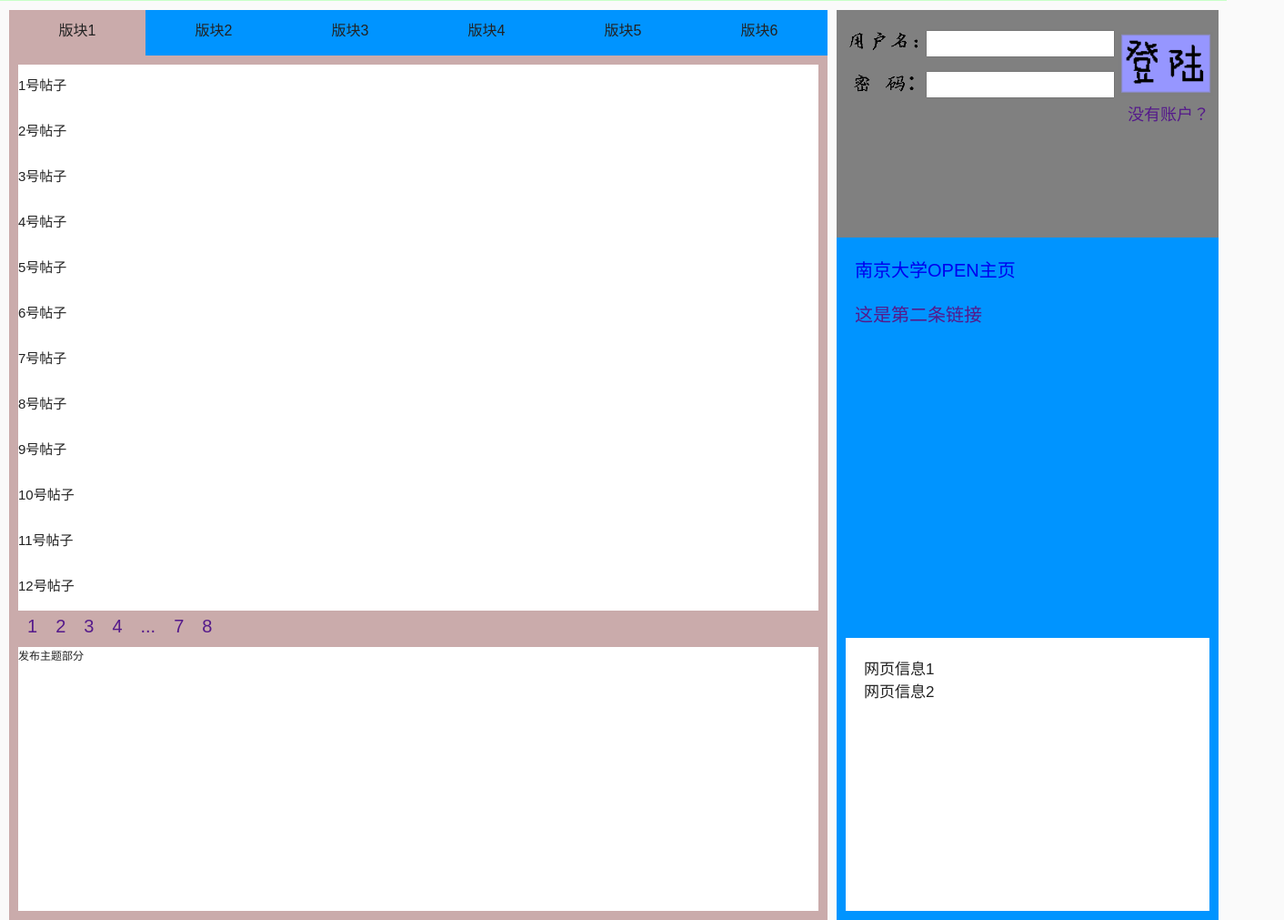
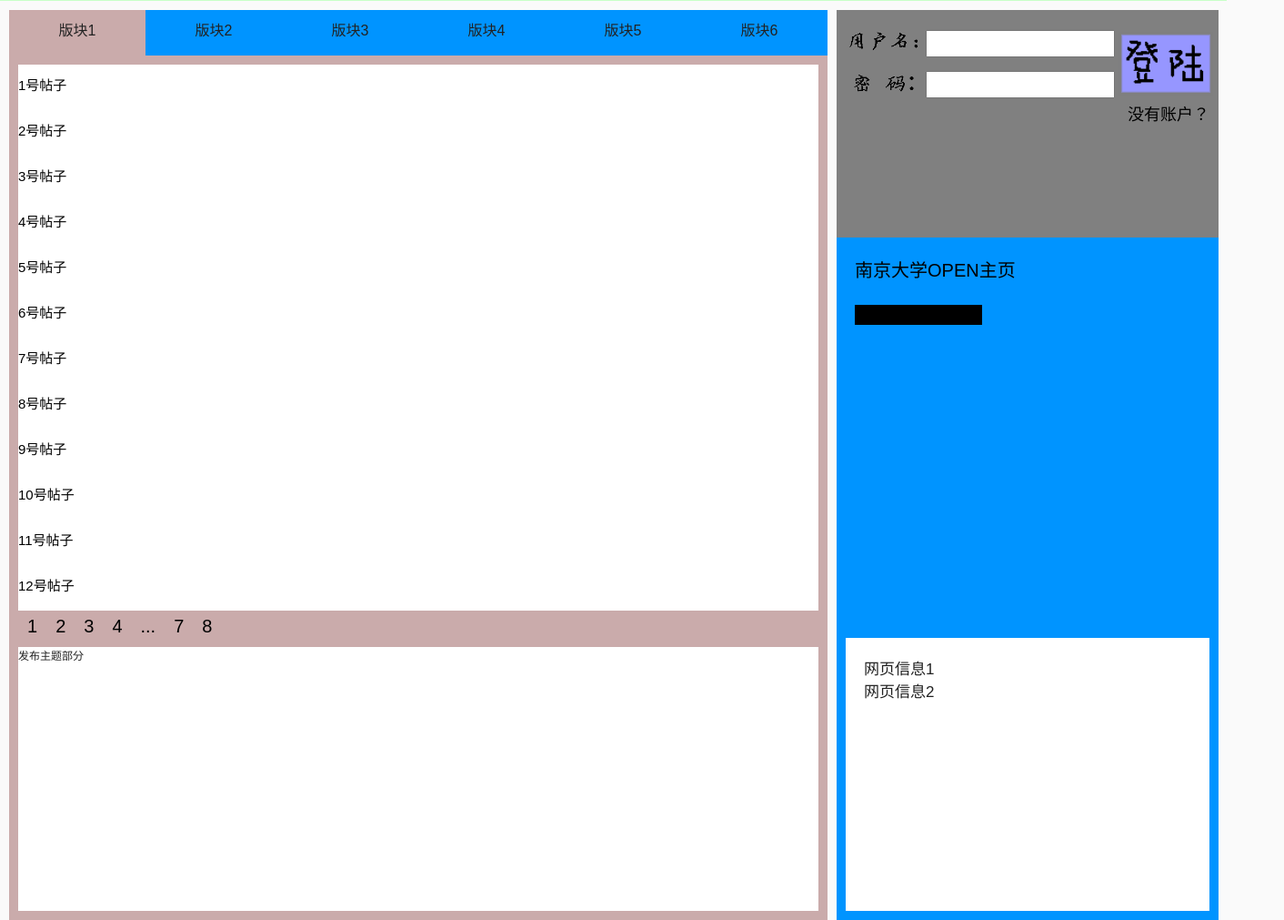
Before and after one commit to NJUOPEN/Portal-BBS, a PHP site: page /newOPEN.html in a window 1680 px wide. Shown: the part 299-1310 px from the top of the page at 91% size, without its empty margins (0-1412 px from the left). Run offline with PHP 8.4, Linux system fonts and the light colour scheme.

Commit message:
增加了一个好玩的样式 弹性问题还是没解决=。=

```diff
--- a/网页样式/newOpen/newOPEN.html
+++ b/网页样式/newOpen/newOPEN.html
@@ -31,18 +31,18 @@
 
         <div class="postList-div-post-field">
             <ul>
-                <li class="postList-post">1号帖子</li>
-                <li class="postList-post">2号帖子</li>
-                <li class="postList-post">3号帖子</li>
-                <li class="postList-post">4号帖子</li>
-                <li class="postList-post">5号帖子</li>
-                <li class="postList-post">6号帖子</li>
-                <li class="postList-post">7号帖子</li>
-                <li class="postList-post">8号帖子</li>
-                <li class="postList-post">9号帖子</li>
-                <li class="postList-post">10号帖子</li>
-                <li class="postList-post">11号帖子</li>
-                <li class="postList-post">12号帖子</li>
+                <li class="postList-post"><a href="">1号帖子</a></li>
+                <li class="postList-post"><a href="">2号帖子</a></li>
+                <li class="postList-post"><a href="">3号帖子</a></li>
+                <li class="postList-post"><a href="">4号帖子</a></li>
+                <li class="postList-post"><a href="">5号帖子</a></li>
+                <li class="postList-post"><a href="">6号帖子</a></li>
+                <li class="postList-post"><a href="">7号帖子</a></li>
+                <li class="postList-post"><a href="">8号帖子</a></li>
+                <li class="postList-post"><a href="">9号帖子</a></li>
+                <li class="postList-post"><a href="">10号帖子</a></li>
+                <li class="postList-post"><a href="">11号帖子</a></li>
+                <li class="postList-post"><a href="">12号帖子</a></li>
             </ul>
         </div>
 
@@ -91,7 +91,7 @@
         </div>
 
         <a href="http://njuopen.org" class="chain-1" target="_blank" >南京大学OPEN主页</a>
-        <a href="" class="chain-2" target="_blank">这是第二条链接</a>
+        <a href="" class="chain-2" target="_blank"><span class="heimu" title="你知道的太多了">这是第二条链接</span></a>
 
         <div class="info-field">
             <ul class="info-list">
--- a/网页样式/newOpen/stylesheet-general.css
+++ b/网页样式/newOpen/stylesheet-general.css
@@ -34,6 +34,7 @@ img{
 a {
     display:block;
     text-decoration:none;
+    color:black;
 }
 
 
@@ -48,3 +49,7 @@ a {
 .clear {
     clear:both;
 }
+
+.heimu {
+    background-color:black;
+}
--- a/网页样式/newOpen/stylesheet-newOpen.css
+++ b/网页样式/newOpen/stylesheet-newOpen.css
@@ -77,6 +77,9 @@ body
     font-size:15px;
     line-height:45px;
 }
+
+
+
 
 
 .turn-page {
--- /dev/null
+++ b/网页样式/newOpen/stylesheet-newSinglePost.css
@@ -0,0 +1,3 @@
+body
+{
+}
```
Also changed, not shown: 网页样式/newOpen/newSinglePost.html (added, +26 -0 lines).
